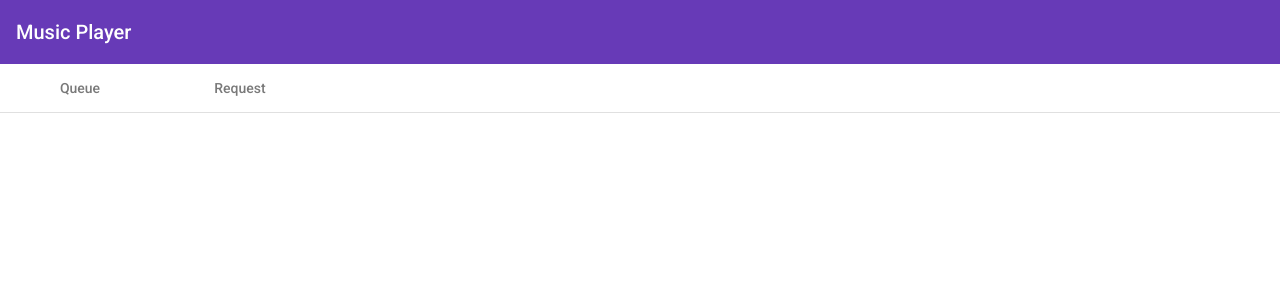
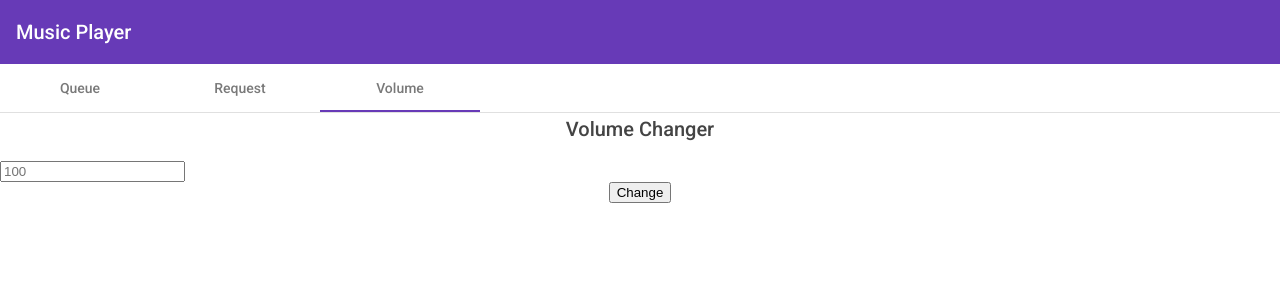
Before and after one commit to Pixsky8/Remote-Music-Player, an Angular app in the folder web-client/: page /volume in a window 1280 px wide. Before the commit this address led to /. Shown: the top 300 px of the page. Built offline with nearby package versions, Linux system fonts and the light colour scheme.

Commit message:
web client: volume changer

```diff
--- a/web-client/src/app/app-routing.module.ts
+++ b/web-client/src/app/app-routing.module.ts
@@ -3,10 +3,12 @@ import { RouterModule, Routes } from '@angular/router';
 
 import { SongListComponent } from './song-list/song-list.component'
 import { RequestSongComponent } from './request-song/request-song.component'
+import { VolumeComponent } from './volume/volume.component'
 
 const routes: Routes = [
     { path: '', component: SongListComponent, pathMatch: 'full' },
-    { path: 'request', component: RequestSongComponent }
+    { path: 'request', component: RequestSongComponent },
+    { path: 'volume', component: VolumeComponent },
 ];
 
 @NgModule({
--- a/web-client/src/app/app.component.ts
+++ b/web-client/src/app/app.component.ts
@@ -12,5 +12,6 @@ export class AppComponent {
     navTabs = [
         { path: '/', label: 'Queue' },
         { path: '/request', label: 'Request' },
+        { path: '/volume', label: 'Volume' },
     ];
 }
--- /dev/null
+++ b/web-client/src/app/interfaces/volume/volume.service.ts
@@ -0,0 +1,41 @@
+import { Injectable } from "@angular/core";
+import { HttpClient, HttpHeaders } from '@angular/common/http';
+
+import { Observable, of } from 'rxjs';
+import { catchError, tap } from 'rxjs/operators';
+
+import { Volume } from './volume';
+
+@Injectable()
+export class VolumeService {
+    volumeRequestUrl = '/api/volume'
+
+    constructor(private http: HttpClient) { }
+
+    httpOptions = {
+        headers: new HttpHeaders({ 'Content-Type': 'application/json' })
+    };
+
+    requestVolume(vol: Volume): Observable<Volume> {
+        const volJson = JSON.stringify(vol);
+        return this.http.put<Volume>(this.volumeRequestUrl,
+            volJson,
+            this.httpOptions
+        ).pipe(
+            tap((result: Volume) =>
+                console.log('new volume: ' + result.new_volume)),
+            catchError(this.handleError<Volume>('VolumeRequest'))
+        );
+    }
+
+    private handleError<T>(operation = 'operation', result?: T) {
+        return (error: any): Observable<T> => {
+            if (error.error instanceof ErrorEvent) {
+                console.error(error);
+                return of(result as T);
+            }
+
+            return of(error.status);
+        }
+    }
+}
--- /dev/null
+++ b/web-client/src/app/interfaces/volume/volume.ts
@@ -0,0 +1,3 @@
+export interface Volume {
+    new_volume: number,
+};
--- a/web-client/src/app/request-song/request-song.component.ts
+++ b/web-client/src/app/request-song/request-song.component.ts
@@ -16,7 +16,7 @@ export class RequestSongComponent implements OnInit {
     added_song: Song | null = null;
 
     constructor(private requestService: RequestService,
-        private snackBar: MatSnackBar) { }
+                private snackBar: MatSnackBar) { }
 
     ngOnInit(): void { }
 
--- /dev/null
+++ b/web-client/src/app/volume/volume.component.html
@@ -0,0 +1,14 @@
+<div class="center">
+    <h2>Volume Changer</h2>
+</div>
+
+<div class="volumechange">
+    <input
+        class="string"
+        #localVol (keyup.enter)="requestVolume(localVol.value)"
+        placeholder="100"
+    >
+    <div class="center">
+        <button (click)="requestVolume(localVol.value)">Change</button>
+    </div>
+</div>
--- /dev/null
+++ b/web-client/src/app/volume/volume.component.ts
@@ -0,0 +1,53 @@
+import { Component, OnInit } from '@angular/core';
+import { MatSnackBar } from '@angular/material/snack-bar';
+
+import { Volume } from '../interfaces/volume/volume';
+import { VolumeService } from '../interfaces/volume/volume.service'
+
+@Component({
+    selector: 'app-volume-changer',
+    templateUrl: './volume.component.html',
+    providers: [VolumeService],
+    styleUrls: ['./volume.component.css']
+})
+export class VolumeComponent implements OnInit {
+    constructor(private volumeService: VolumeService,
+                private snackBar: MatSnackBar) { }
+
+    ngOnInit(): void { }
+
+    isValidNumber(num: string): boolean {
+        var len = num.length;
+        for (var i = 0; i < len; i++)
+        {
+            if (num[i] < '0' || '9' < num[i])
+                return false;
+        }
+        return true;
+    }
+
+    requestVolume(vol: string): void {
+        if (!this.isValidNumber(vol))
+        {
+            this.snackBar.open("Volume entered is not valid.", "", {
+                duration: 5000,
+            });
+            return;
+        }
+
+        var volumeRqst: Volume = {
+            new_volume: Number(vol),
+        };
+
+        this.postRequestVolume(volumeRqst);
+    }
+
+    postRequestVolume(put: Volume): void {
+        this.volumeService.requestVolume(put)
+            .subscribe(putRsp => {
+                this.snackBar.open("New Volume set: " + putRsp.new_volume, "", {
+                    duration: 5000,
+                });
+            });
+    }
+}
```
Also changed, not shown: web-client/src/app/volume/volume.component.css (added).
